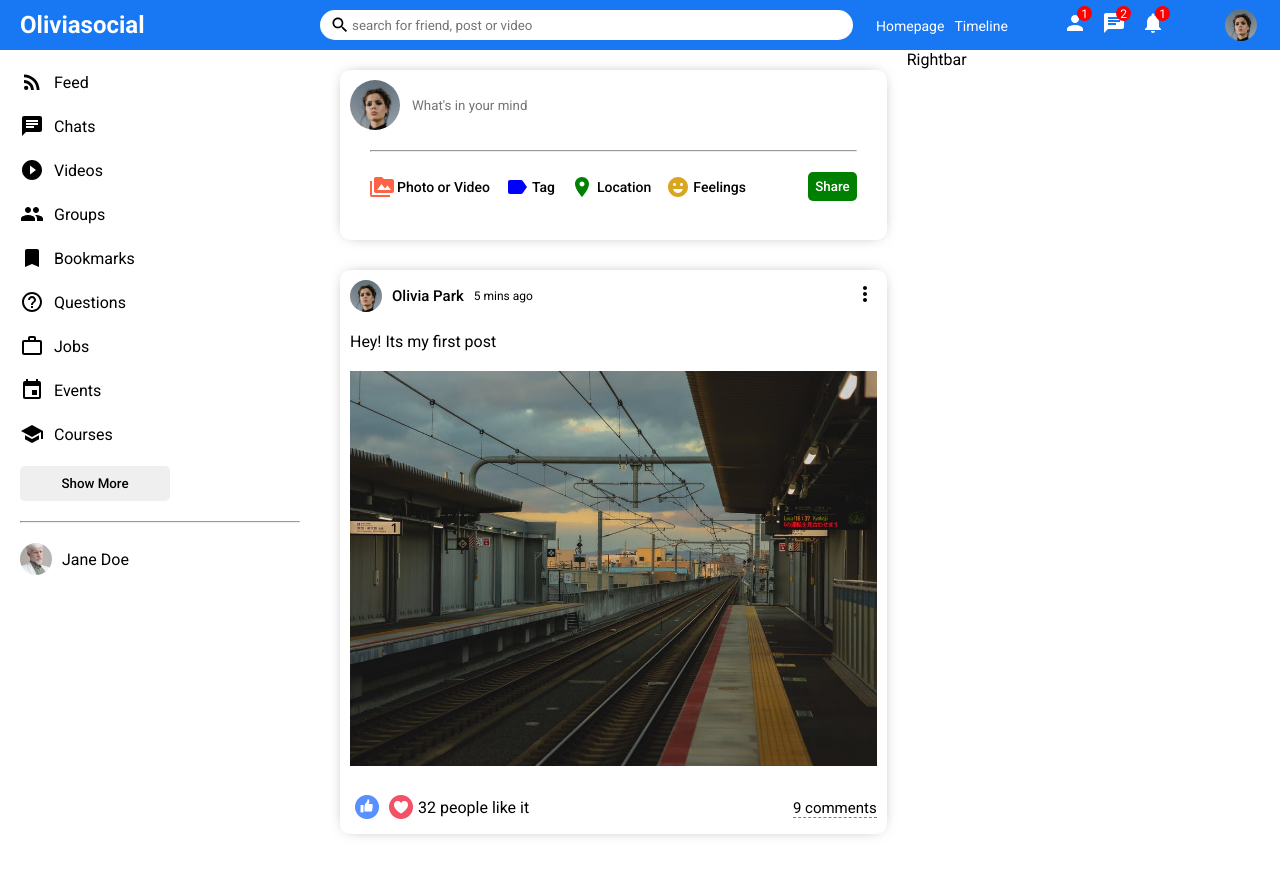
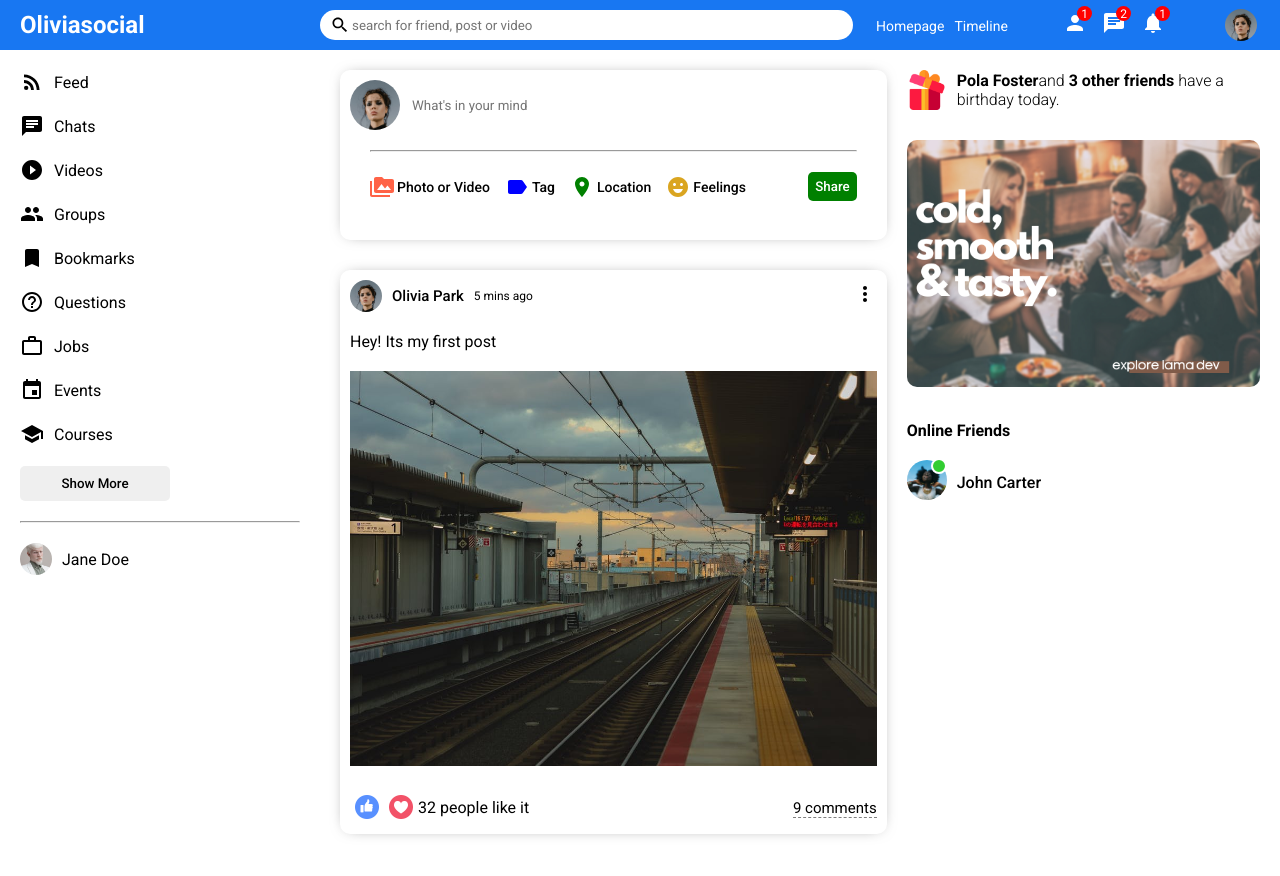
Before and after one commit to Oliviapark113/social_media_app, a React (Create React App) app in the folder client/: page / in a window 1280 px wide. Shown: the top 876 px of the page. Built offline with nearby package versions, Linux system fonts and the light colour scheme.

Commit message:
updated Rightbar.jsx

```diff
--- a/client/src/components/rightbar/Rightbar.jsx
+++ b/client/src/components/rightbar/Rightbar.jsx
@@ -3,7 +3,27 @@
 export default function Rightbar() {
   return (
     <div className="rightbar">
-      Rightbar
+      <div className="rightbarWrapper">
+        <div className="birthdayContainer">
+          <img className="birthdayImg" src="assets/gift.png" alt="" />
+          <span className="birthdayText">
+            {" "}
+            <b>Pola Foster</b>and <b>3 other friends </b>have a birthday today.</span>
+        </div>
+        <img className="rightbarAd"src="assets/ad.png" alt=""/>
+        <h4 className="rightbarTitle">Online Friends</h4>
+        <ul className="rightbarFriendList">
+          <li className="rightbarFriend">
+            <div className="rightbarProfileImgContainer">
+              <img className="rightbarProfileImg" src="assets/person/3.jpeg" alt=""/>
+              <span className="rightbarOnline"></span>
+            </div>
+            <span className="rightbarUsername">
+              John Carter
+            </span>
+          </li>
+        </ul>
+      </div>
     </div>
   )
 }
--- a/client/src/components/rightbar/rightbar.css
+++ b/client/src/components/rightbar/rightbar.css
@@ -1,3 +1,73 @@
 .rightbar{
     flex:3.5;
 }
+
+.rightbarWrapper{
+    padding: 20px 20px 0 0 ;
+
+}
+
+.birthdayContainer{
+    display: flex;
+    align-items: center;
+}
+
+.birthdayImg{
+    width: 40px;
+    height: 40px;
+    margin-right: 10px;
+}
+.birthdayText{
+    font-weight: 300;
+    font-style: 15px;
+
+}
+.rightbarAd{
+    width: 100%;
+    border-radius: 10px;
+    margin: 30px 0;
+}
+
+.rightbarTitle{
+    margin-bottom: 20px;
+}
+
+.rightbarFriendList{
+    margin: 0;
+    padding:0;
+    list-style: none;
+}
+
+.rightbarFriend{
+    display: flex;
+    align-items: center;
+    margin-bottom: 15px;
+}
+
+.rightbarProfileImgContainer{
+    margin-right: 10px;
+    position: relative;
+}
+
+.rightbarProfileImg{
+    width: 40px;
+    height: 40px;
+    border-radius: 50%;
+    object-fit: cover;
+}
+
+.rightbarOnline{
+    width: 12px;
+    height: 12px;
+    border-radius: 50%;
+    background-color:limegreen;
+    position: absolute;
+    top:-2px;
+    right: 0;
+    border: 2px solid white;
+
+}
+
+.rightbarUsername{
+    font-weight: 500;
+}
```
